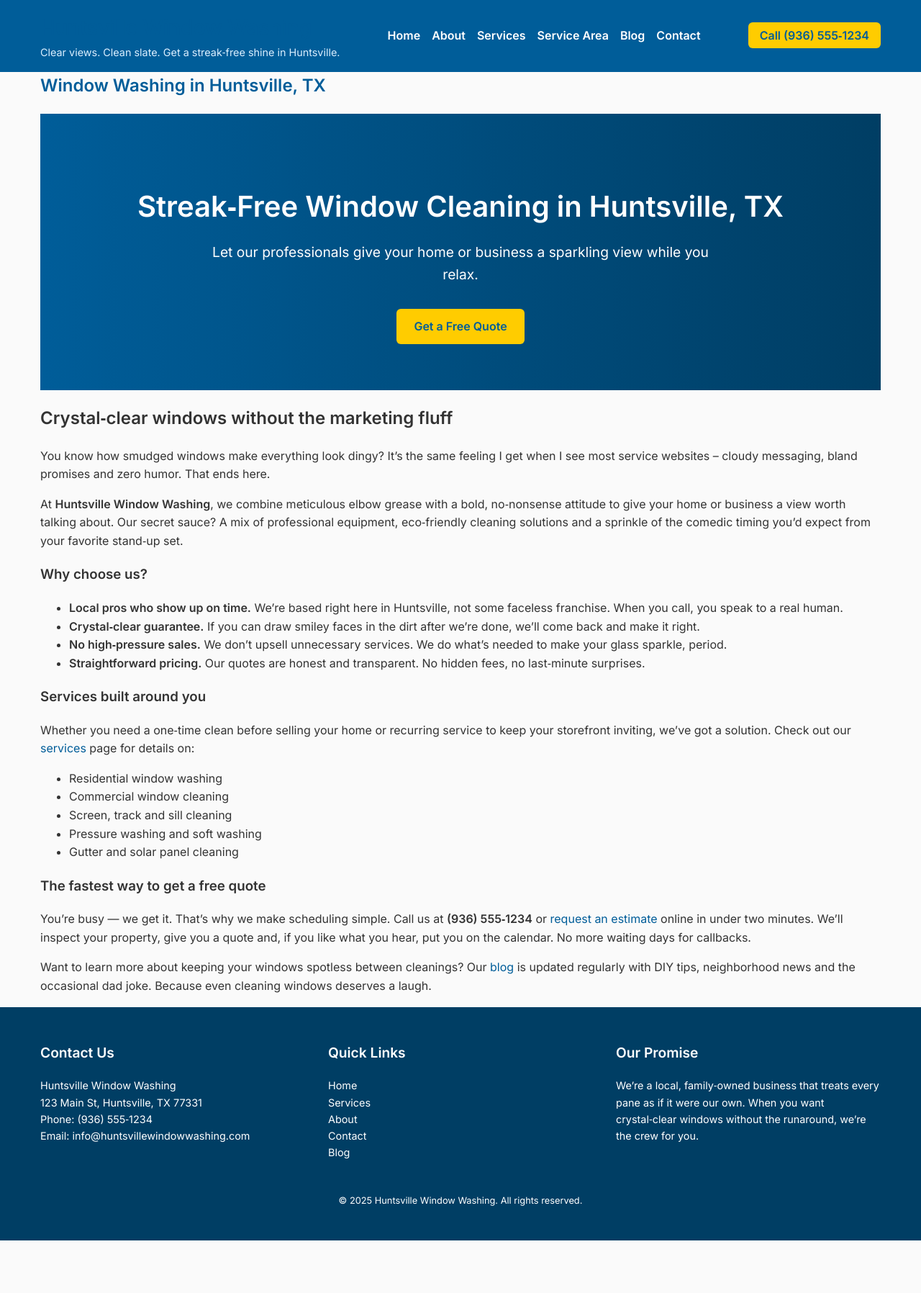
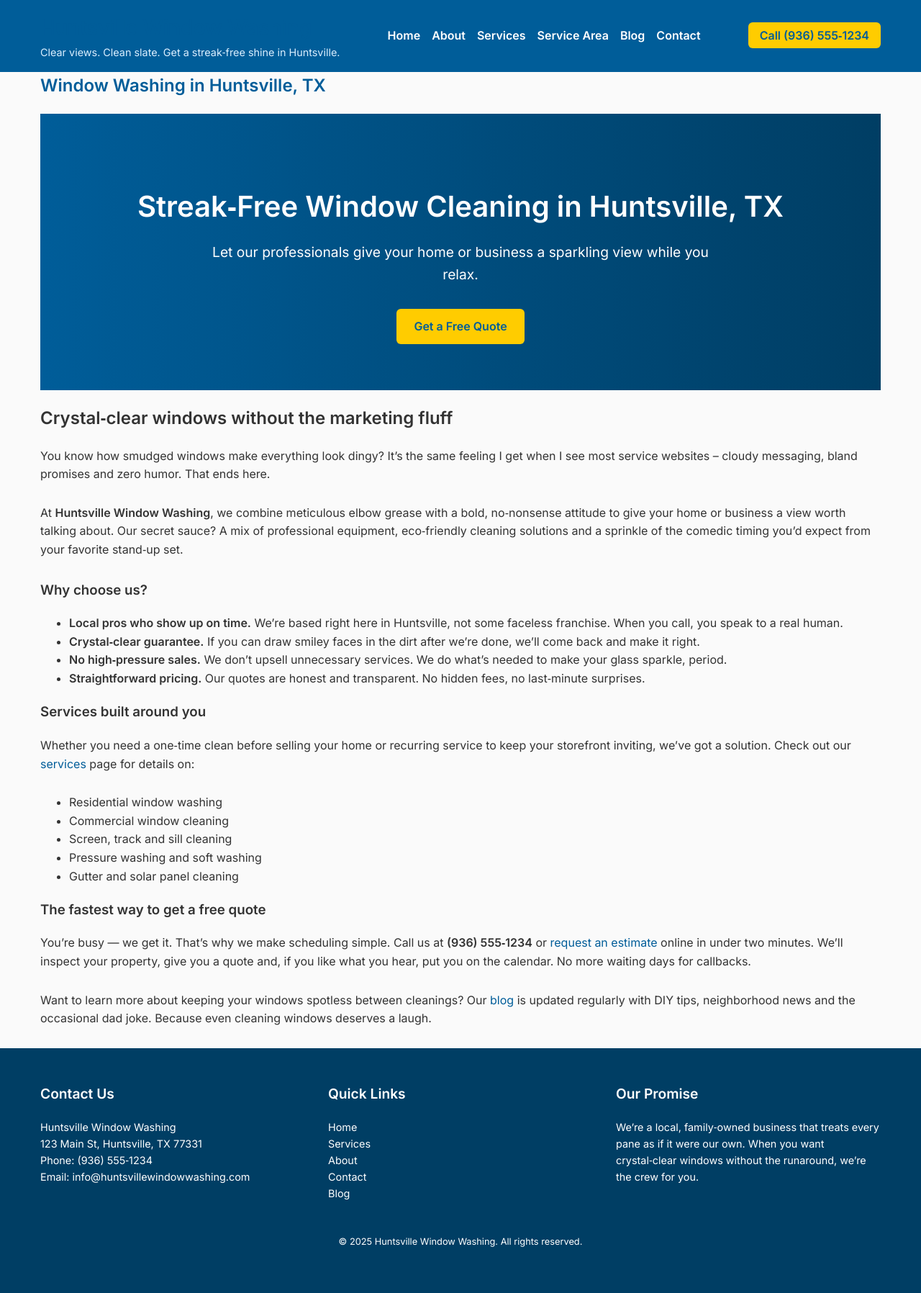
Before and after one commit to heyaaronmarketing/septic, a Jekyll site: the page built from index.md, in a window 1280 px wide. Shown: the whole page at 72% size. Built offline with Jekyll 4.4.1, drawn with Linux system fonts in a browser that asks for light colours; before the commit the page ends 1723 px from its top, so only the background shows below that.

Commit message:
Update styles.css

```diff
--- a/assets/css/styles.css
+++ b/assets/css/styles.css
@@ -2,6 +2,7 @@
 
 /* Import the Inter font from Google Fonts for a clean, modern look */
 @import url('https://fonts.googleapis.com/css2?family=Inter:wght@400;600&display=swap');
+@import url('custom.css');
 
 /* CSS variables for theming */
 :root {
```
